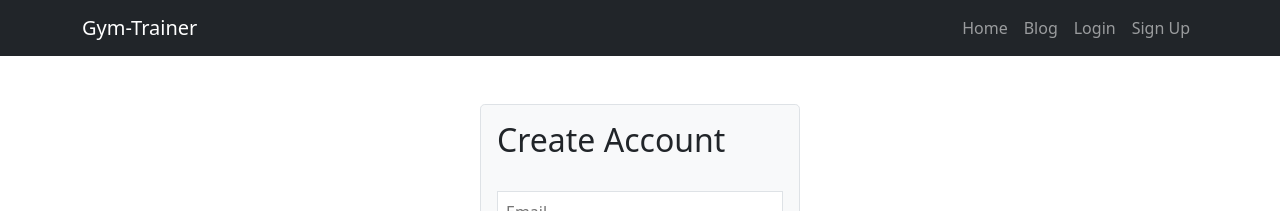
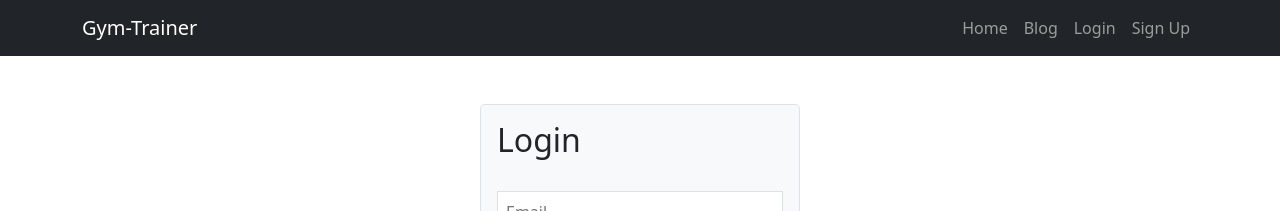
Before and after one commit to Tanjinhossain1/specital-gym-trainer, a React (Create React App) app: page /login in a window 1280 px wide. Shown: the top 211 px of the page. Built offline with nearby package versions, Linux system fonts and the light colour scheme; no server answers.

Commit message:
face book login compleate

```diff
--- a/src/Pages/Login/Login/Login.js
+++ b/src/Pages/Login/Login/Login.js
@@ -1,7 +1,7 @@
 import { EyeIcon, EyeOffIcon } from '@heroicons/react/solid';
 import React, { useState } from 'react';
 import { Spinner } from 'react-bootstrap';
-import { useSignInWithEmailAndPassword, useSignInWithGoogle } from 'react-firebase-hooks/auth';
+import { useSignInWithEmailAndPassword, useSignInWithFacebook, useSignInWithGoogle } from 'react-firebase-hooks/auth';
 import { Link, useLocation, useNavigate } from 'react-router-dom';
 import auth from '../../../firebase.int';
 
@@ -15,10 +15,12 @@ const Login = () => {
       ] = useSignInWithEmailAndPassword(auth);
       const navigate = useNavigate();
       const [signInWithGoogle,googleUser,googleLoading] = useSignInWithGoogle(auth);
+      const [signInWithFacebook, facebookUser] = useSignInWithFacebook(auth);
+
       const location = useLocation();
       let from = location.state?.from?.pathname || "/";
 
-      if(user || googleUser){
+      if(user || googleUser || facebookUser){
           navigate(from)
       }
       if (loading || googleLoading) {
@@ -40,7 +42,7 @@ const Login = () => {
                 <div className=''>
                    <form onSubmit={handleToSubmit}>
                    <div>
-                        <h2 className=''>Create Account</h2>
+                        <h2 className=''>Login</h2>
                         <input className='w-100 px-2 py-2 border mt-4' type="email" name="email" id="" placeholder='Email' />
                         <input className='w-100 px-2 py-2 border mt-4' type={eyeOpen ?'text': "password"} name="password" id="" placeholder='Password' required />
                            {eyeOpen ?  <EyeIcon onClick={()=>setEyeOpen(!eyeOpen)} className="  field-icon" />: <EyeOffIcon onClick={()=>setEyeOpen(!eyeOpen)} className='field-icon'></EyeOffIcon> }
@@ -58,7 +60,7 @@ const Login = () => {
                             <div className='text-center'>
                                 <img onClick={()=>signInWithGoogle()} width={100} className='rounded-pill pointer' src="https://encrypted-tbn0.gstatic.com/images?q=tbn:ANd9GcQY4fEq7Y5RS5LgBJpkLQ7SqiIVDImxmRQI2WFHHkr6WYPQEtDXPaueCbakGkixOD6xoLk&usqp=CAU" alt="" />
 
-                                <img width={80} className='ms-4 pointer' src="https://seeklogo.com/images/F/facebook-icon-circle-logo-09F32F61FF-seeklogo.com.png" alt="" />
+                                <img onClick={()=>signInWithFacebook()} width={80} className='ms-4 pointer' src="https://seeklogo.com/images/F/facebook-icon-circle-logo-09F32F61FF-seeklogo.com.png" alt="" />
 
                                 <img width={100} className='ms-4 rounded-pill' src="https://github.githubassets.com/images/modules/logos_page/GitHub-Mark.png" alt="" />
                             </div>
```
